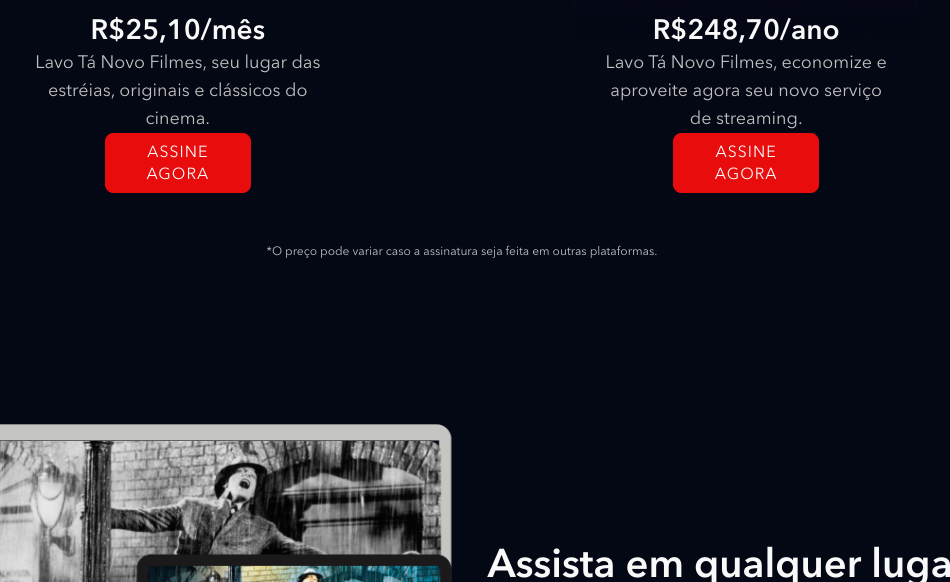
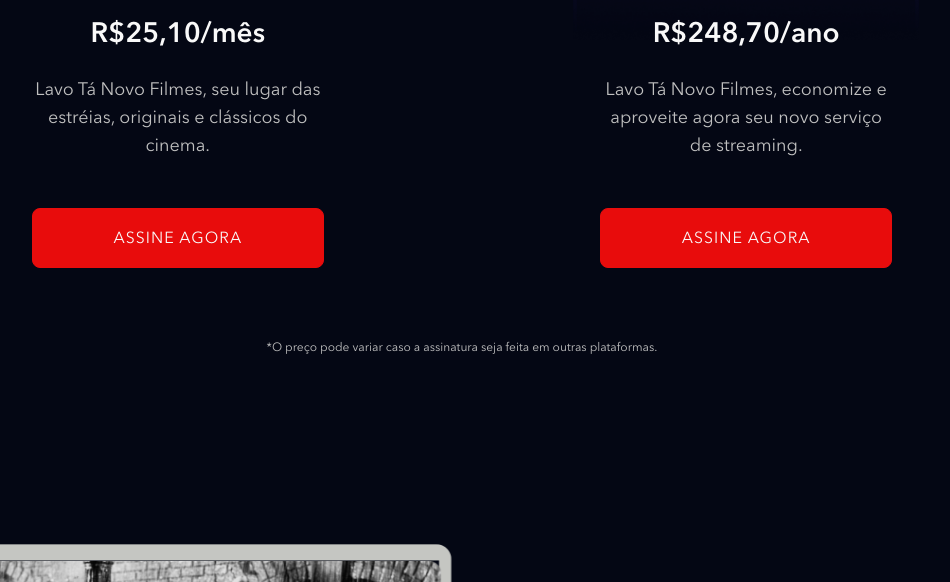
Before and after one commit to SergioAdrianoMCaetano/EBAC_LandingPage_Fillme, a website: page index.html in a window 1280 px wide. Shown: the part 2025-2607 px from the top of the page, without its empty margins (178-1128 px from the left). Drawn offline with nearby package versions, Linux system fonts and the light colour scheme; files that its build step writes are made by us from their sources; files whose address does not match are found by name.

Commit message:
Ajustes na seção planos

```diff
--- a/src/styles/_hero.scss
+++ b/src/styles/_hero.scss
@@ -11,6 +11,10 @@
 
     a{
         text-decoration: none;
+    }
+
+    .button{
+        width: 50%;
     }
 
     @media(max-width: 768px){
--- a/src/styles/_plans.scss
+++ b/src/styles/_plans.scss
@@ -6,6 +6,7 @@
     }
     &__list{
         display: flex;
+        padding-bottom: 24px;
         justify-content: space-around;
         margin-top: 70px;
 
@@ -20,6 +21,10 @@
             p{
                 padding-bottom: 12px;
             }
+        }
+
+        .button{
+            margin-top: 24px;
         }
 
         &__item{
@@ -42,6 +47,7 @@
             strong{
                 display: block;
                 margin-top: 24px;
+                padding-bottom: 24px;
             }
 
         }
@@ -49,5 +55,6 @@
 
     p{
         text-align: center;
+        padding-bottom: 24px;
     }
 }
--- a/src/styles/main.scss
+++ b/src/styles/main.scss
@@ -108,7 +108,7 @@ body{
     display: flex;
     align-items: center;
     justify-content: center;
-    width: 50%;
+    width: 100%;
     height: 60px;
     font-size: 16px;
     margin-left: auto;
```
